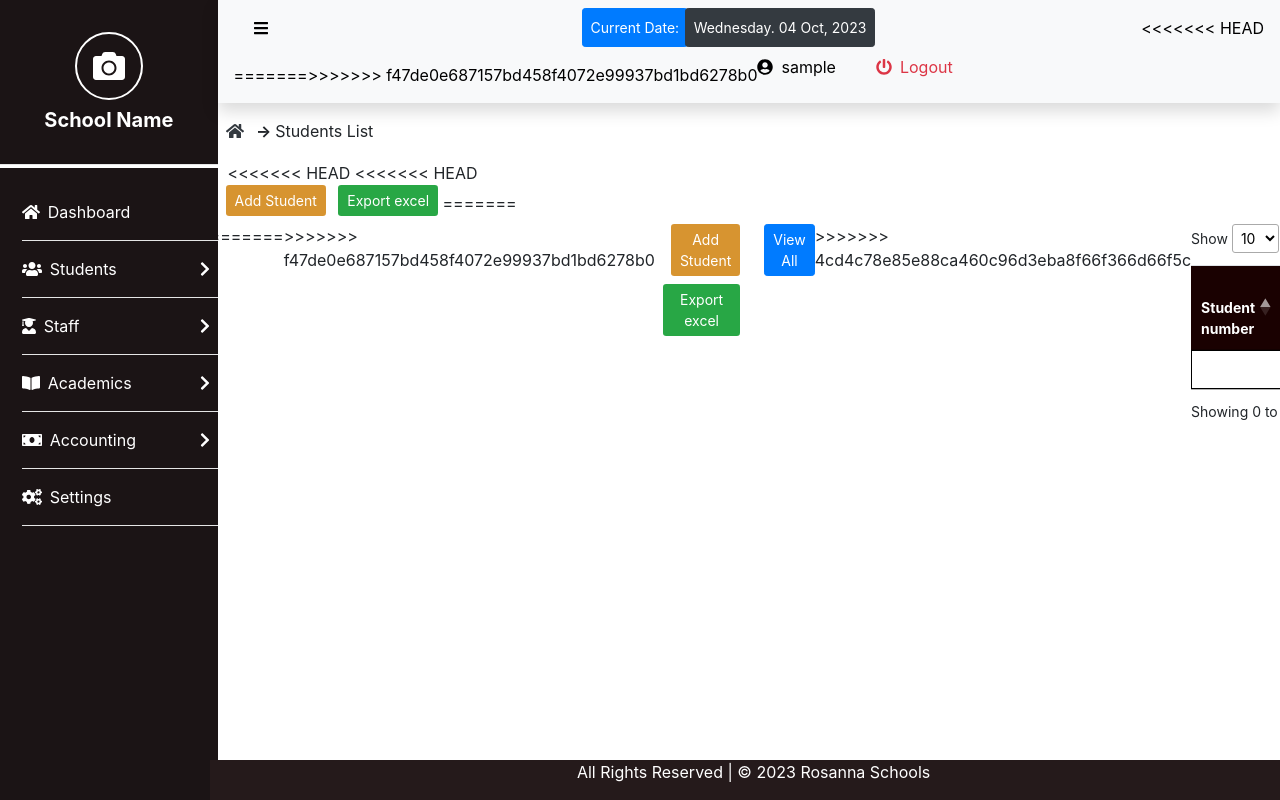
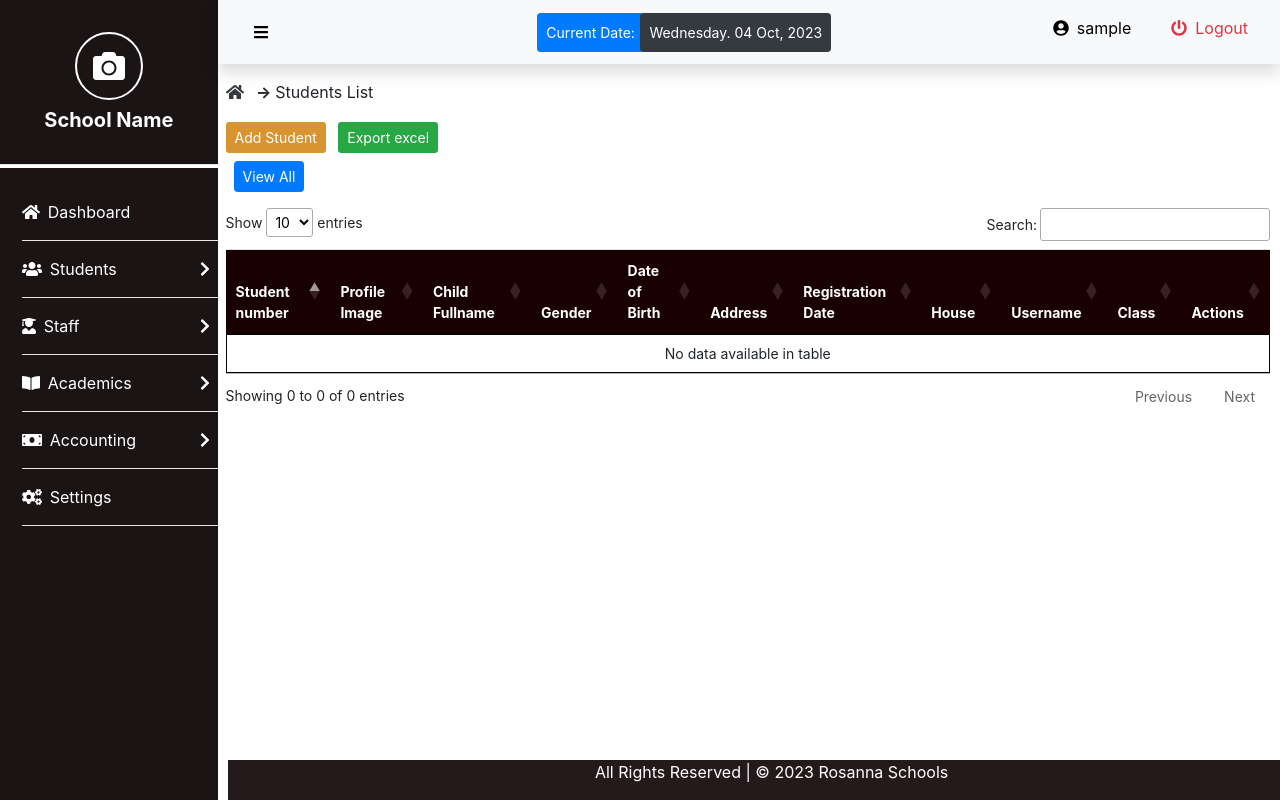
Before and after one commit to megateams/rosanna, a Django app: page /studentslist/ in a window 1280 px wide. Run offline with Django 4.2, Linux system fonts and the light colour scheme; the visitor is signed in with stand-in values (Sample User, id 1); data that the repository does not hold is empty; some libraries are stand-ins or nearby versions.

Commit message:
another version of the system

```diff
--- a/frontend/templates/frontend/base.html
+++ b/frontend/templates/frontend/base.html
@@ -243,11 +243,7 @@
                     <a class="btn btn-sm btn-primary text-white p-2">Current Date: </a>
                     <a class="btn btn-sm btn-dark text-white p-2" style="margin-left: -8px;">{% now 'l. d M, Y' %} </a>
                 </div>
-<<<<<<< HEAD
                 <div class="right d-flex align-items-center mt-2">
-=======
-                <div class="right d-flex al">
->>>>>>> f47de0e687157bd458f4072e99937bd1bd6278b0
                     {% if user.is_authenticated %}
                     <p class=' mr-2'><i class="fas fa-user-circle   mr-2 "></i>{{ user.username }}</p>
                     {% endif %}
--- a/frontend/templates/frontend/student/studentsList.html
+++ b/frontend/templates/frontend/student/studentsList.html
@@ -6,29 +6,18 @@
 
 <!-- inner-content -->
 <div class="inner-content">
-<<<<<<< HEAD
-<<<<<<< HEAD
     <div class="btns" style="margin-left: -18px;">
         <a href="/addstudent" class="btn btn-sm add-btn text-white mb-2 ml-3">Add Student</a>
         <a href="/export-excel" class="btn btn-sm bg-success text-white mb-2 ml-2 ">Export excel</a>
-=======
     <div class="d-flex">
-=======
-    <div class="list-header">
->>>>>>> f47de0e687157bd458f4072e99937bd1bd6278b0
-        <div class="btns">
-            <a href="/addstudent" class="btn btn-sm add-btn text-white mb-2 ml-3">Add Student</a>
-            <a href="/export-excel" class="btn btn-sm bg-success text-white mb-2 ml-2 ">Export excel</a>
-        </div>
         <div class="btns mb-3 ml-4">
             <a href="/studentslist/" class="btn btn-sm btn-primary">View All</a>
             {% for class in classes %}
                 <a href="/student-by-class/{{class.classid }}" class="btn btn-sm btn-danger">{{class.classname}}</a>
             {% endfor %}
         </div>
->>>>>>> 4cd4c78e85e88ca460c96d3eba8f66f366d66f5c
     </div>
-    <div class="table-section" style="font-size: 14px;">
+    <div class="table-section ml-3" style="font-size: 14px;">
         {% if messages %}
             <ul class="messages">
                 <script>
```
Also changed, not shown: frontend/templates/frontend/settings.html (+0 -12 lines), rosanna/settings.py (+8 -8 lines).
